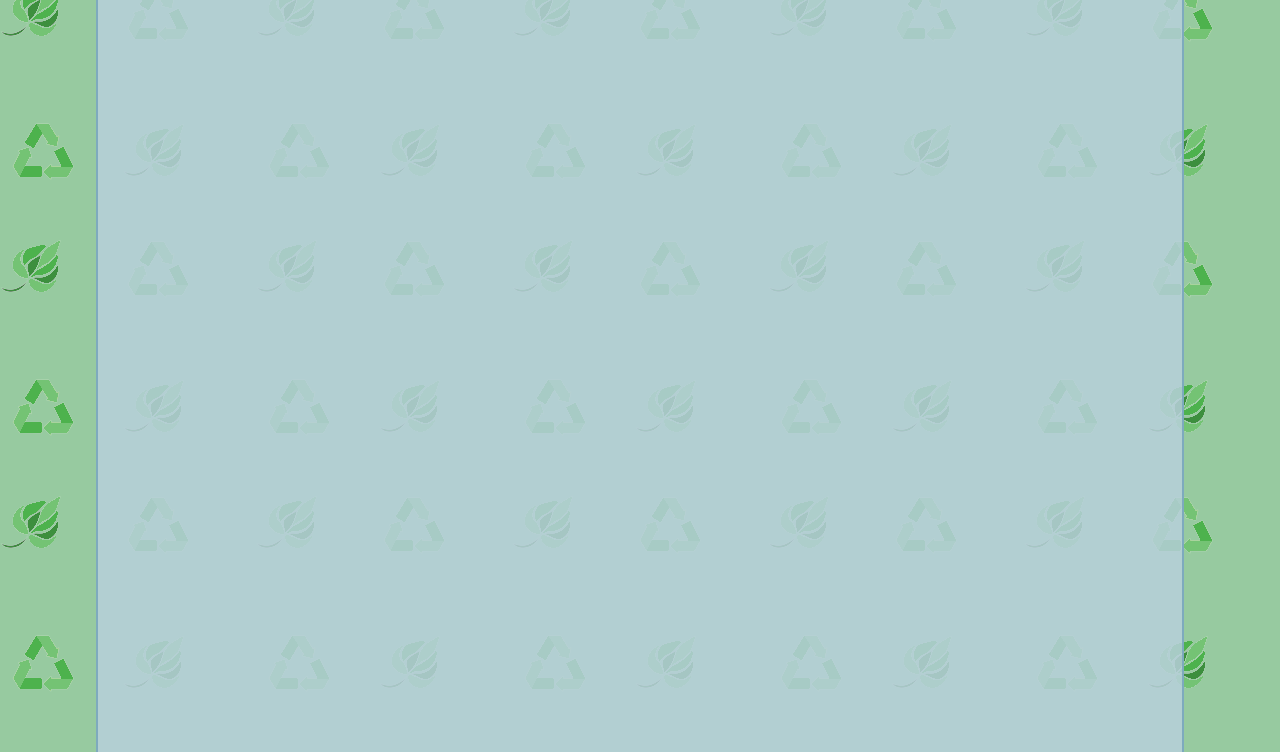
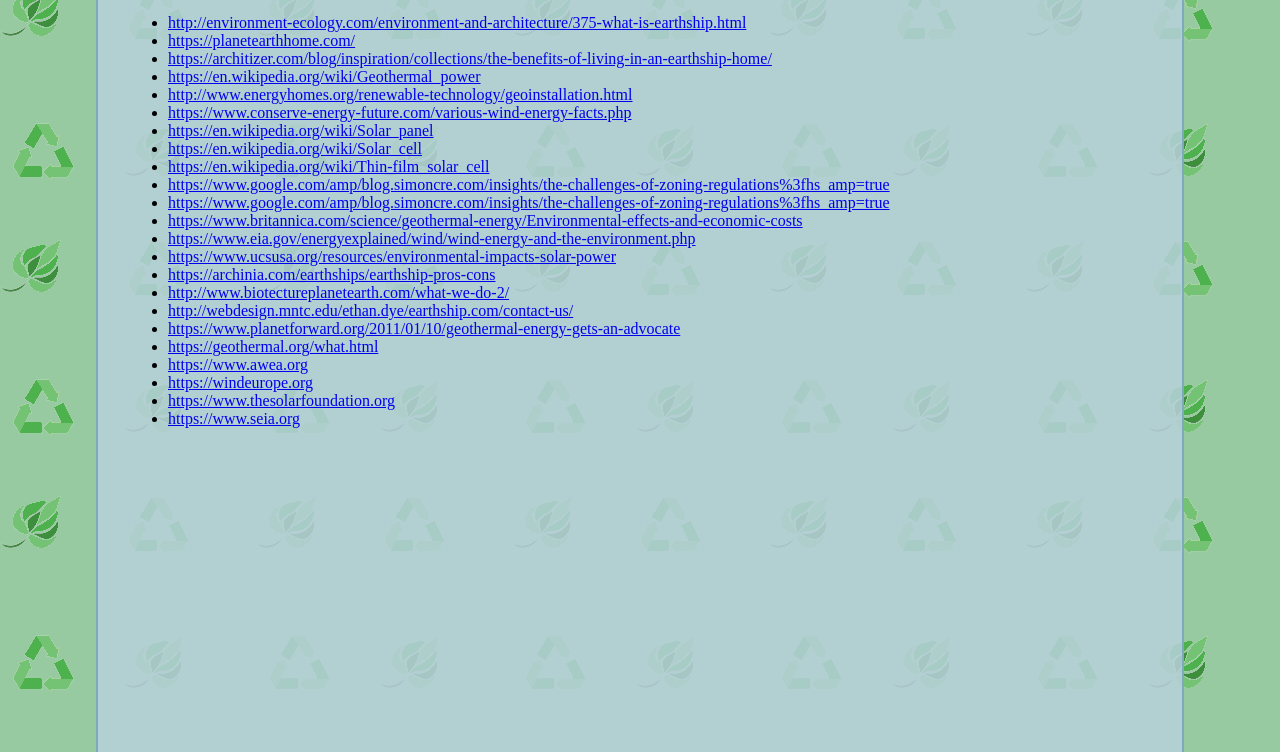
Before and after one commit to Hookshot-ZC/np-bpa-web-design-team-2020, a plain HTML site: page workscited.html in a window 1280 px wide. Shown: the part 283-1035 px from the top of the page. Drawn offline with Linux system fonts and the light colour scheme.

Commit message:
Works Cited
added the links for the documents that were consulted for writing the web pages

```diff
--- a/workscited.html
+++ b/workscited.html
@@ -20,7 +20,32 @@
 		</div>
 
 		<div id="maincontent">
-
+			<h2>Works Cited</h2>
+			<ul>
+				<li><a href="http://environment-ecology.com/environment-and-architecture/375-what-is-earthship.html">http://environment-ecology.com/environment-and-architecture/375-what-is-earthship.html</a></li>
+				<li><a href="https://planetearthhome.com/">https://planetearthhome.com/</a></li>
+				<li><a href="https://architizer.com/blog/inspiration/collections/the-benefits-of-living-in-an-earthship-home/">https://architizer.com/blog/inspiration/collections/the-benefits-of-living-in-an-earthship-home/</a></li>
+				<li><a href="https://en.wikipedia.org/wiki/Geothermal_power">https://en.wikipedia.org/wiki/Geothermal_power</a></li>
+				<li><a href="http://www.energyhomes.org/renewable-technology/geoinstallation.html">http://www.energyhomes.org/renewable-technology/geoinstallation.html</a></li>
+				<li><a href="https://www.conserve-energy-future.com/various-wind-energy-facts.php">https://www.conserve-energy-future.com/various-wind-energy-facts.php</a></li>
+				<li><a href="https://en.wikipedia.org/wiki/Solar_panel">https://en.wikipedia.org/wiki/Solar_panel</a></li>
+				<li><a href="https://en.wikipedia.org/wiki/Solar_cell">https://en.wikipedia.org/wiki/Solar_cell</a></li>
+				<li><a href="https://en.wikipedia.org/wiki/Thin-film_solar_cell">https://en.wikipedia.org/wiki/Thin-film_solar_cell</a></li>
+				<li><a href="https://www.google.com/amp/blog.simoncre.com/insights/the-challenges-of-zoning-regulations%3fhs_amp=true">https://www.google.com/amp/blog.simoncre.com/insights/the-challenges-of-zoning-regulations%3fhs_amp=true</a></li>
+				<li><a href="https://www.google.com/amp/blog.simoncre.com/insights/the-challenges-of-zoning-regulations%3fhs_amp=true">https://www.google.com/amp/blog.simoncre.com/insights/the-challenges-of-zoning-regulations%3fhs_amp=true</a></li>
+				<li><a href="https://www.britannica.com/science/geothermal-energy/Environmental-effects-and-economic-costs">https://www.britannica.com/science/geothermal-energy/Environmental-effects-and-economic-costs</a></li>
+				<li><a href="https://www.eia.gov/energyexplained/wind/wind-energy-and-the-environment.php">https://www.eia.gov/energyexplained/wind/wind-energy-and-the-environment.php</a></li>
+				<li><a href="https://www.ucsusa.org/resources/environmental-impacts-solar-power">https://www.ucsusa.org/resources/environmental-impacts-solar-power</a></li>
+				<li><a href="https://archinia.com/earthships/earthship-pros-cons">https://archinia.com/earthships/earthship-pros-cons</a></li>
+				<li><a href="http://www.biotectureplanetearth.com/what-we-do-2/">http://www.biotectureplanetearth.com/what-we-do-2/</a></li>
+				<li><a href="http://webdesign.mntc.edu/ethan.dye/earthship.com/contact-us/">http://webdesign.mntc.edu/ethan.dye/earthship.com/contact-us/</a></li>
+				<li><a href="https://www.planetforward.org/2011/01/10/geothermal-energy-gets-an-advocate">https://www.planetforward.org/2011/01/10/geothermal-energy-gets-an-advocate</a></li>
+				<li><a href="https://geothermal.org/what.html">https://geothermal.org/what.html</a></li>
+				<li><a href="https://www.awea.org">https://www.awea.org</a></li>
+				<li><a href="https://windeurope.org">https://windeurope.org</a></li>
+				<li><a href="https://www.thesolarfoundation.org">https://www.thesolarfoundation.org</a></li>
+				<li><a href="https://www.seia.org">https://www.seia.org</a></li>
+			</ul>
 		</div>
 
 		<div id="footer">
```
